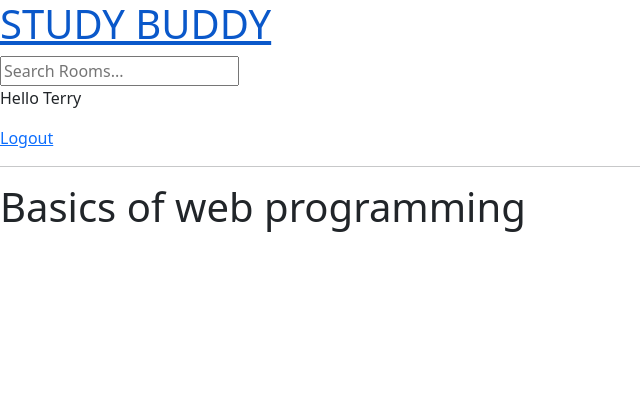
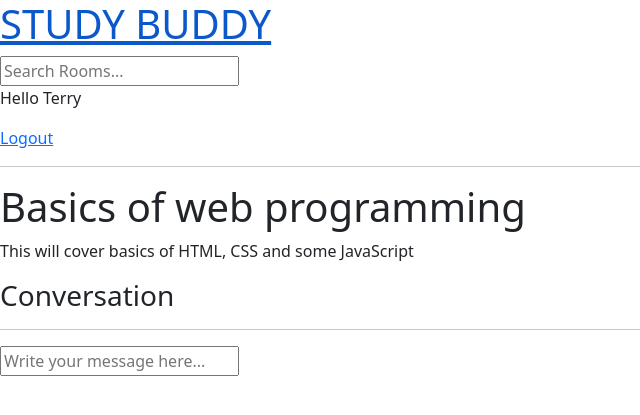
Before and after one commit to CistEm42/StudyBuddy, a Django app: page /room/4/ in a window 1280 px wide. Shown: the top 415 px of the page, without its empty margins (0-640 px from the left). Run offline with Django 4.2, Linux system fonts and the light colour scheme; a user stored in the database is signed in; data comes from the database, SQL or seed files in the repository; both versions use the stored data as it was after the commit.

Commit message:
changes made

```diff
--- a/base/templates/base/room.html
+++ b/base/templates/base/room.html
@@ -2,6 +2,47 @@
 
 {% block content %}
 
-<h1>{{room.name}}</h1>
+<div class="room-container">
 
-{% endblock content%}
+    <div>
+
+
+        <h1>{{room.name}}</h1>
+
+        <p>{{room.description}}</p>
+
+
+        <div class="comment-wrapper">
+            <h3>Conversation</h3>
+            <hr>
+
+            {% for message in room_messages %}
+
+            <div>
+                <small>@{{message.user}} {{message.created|timesince}} ago </small>
+
+                <p>{{message.body}}</p>
+                <hr>
+            </div>
+            {% endfor %}
+        </div>
+
+
+        {% if request.user.is_authenticated %}
+        <div class="comment-form">
+            <form method="POST" action="">
+                {% csrf_token %}
+                <input type="text" name="body" placeholder="Write your message here..." />
+
+            </form>
+        </div>
+        {% endif %}
+    </div>
+
+    <div>
+
+    </div>
+
+</div>
+
+{% endblock content %}
--- a/base/views.py
+++ b/base/views.py
@@ -6,7 +6,7 @@ from django.db.models import Q
 from django.contrib.auth.models import User
 from django.contrib.auth import authenticate, login, logout
 from django.contrib.auth.forms import UserCreationForm
-from .models import Room, Topic
+from .models import Room, Topic, Message
 from .forms import RoomForm
 
 
@@ -77,7 +77,17 @@ def home(request):
 
 def room(request, pk):
     room = Room.objects.get(id = pk)
-    context = {'room': room}
+    room_messages = room.message_set.all().order_by('-created')
+
+    if request.method == 'POST':
+        message = Message.objects.create(
+            user = request.user,
+            room=room,
+            body=request.POST.get('body')
+        )
+        return redirect('room', pk=room.id)
+
+    context = {'room': room, 'room_messages':room_messages}
     return render(request, 'base/room.html', context)
 
 @login_required(login_url='/login')
```
Also changed, not shown: db.sqlite3.
